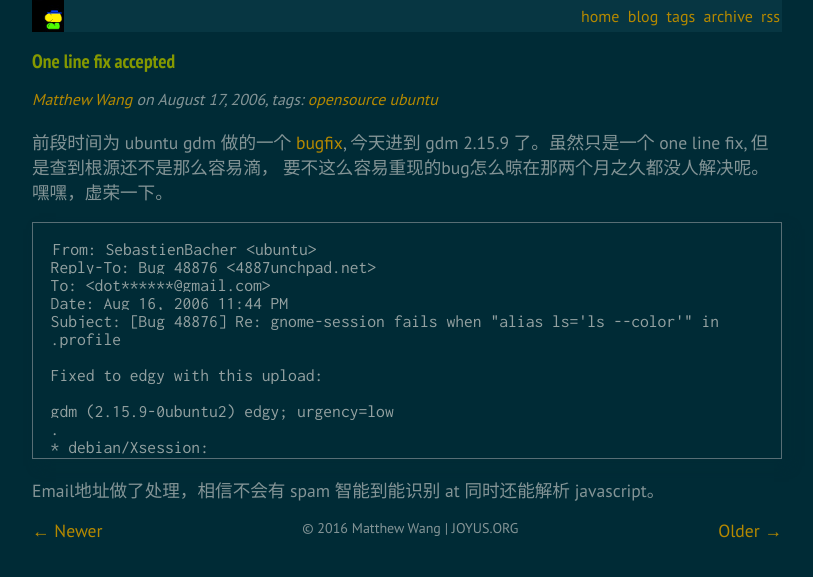
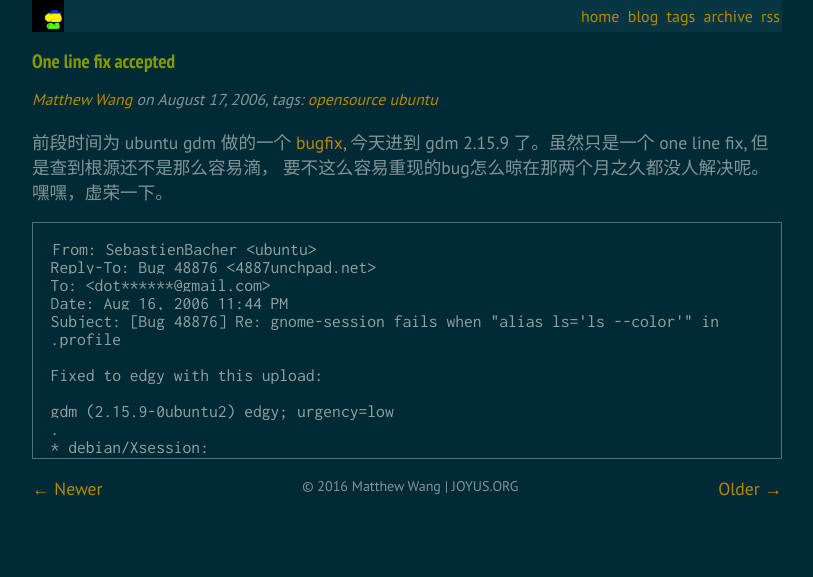
Before and after one commit to ymattw/joyus, a Jekyll site: the page built from _posts/2006-08-17-one-line-fix-accepted.md, in a window 1280 px wide. Shown: the top 577 px of the page, without its empty margins (233-1046 px from the left). Built offline with Jekyll 4.4.1, drawn with Linux system fonts in a browser that asks for light colours; comment, search, counter and statistics services are not loaded.

Commit message:
Remove useless statement

```diff
--- a/_posts/2006-08-17-one-line-fix-accepted.md
+++ b/_posts/2006-08-17-one-line-fix-accepted.md
@@ -30,5 +30,3 @@ tags: [opensource, ubuntu]
     --
     gnome-session fails when "alias ls='ls --color'" in .profile
     https://launchpad.net/bugs/48876
-
-Email地址做了处理，相信不会有 spam 智能到能识别 at 同时还能解析 javascript。
```
